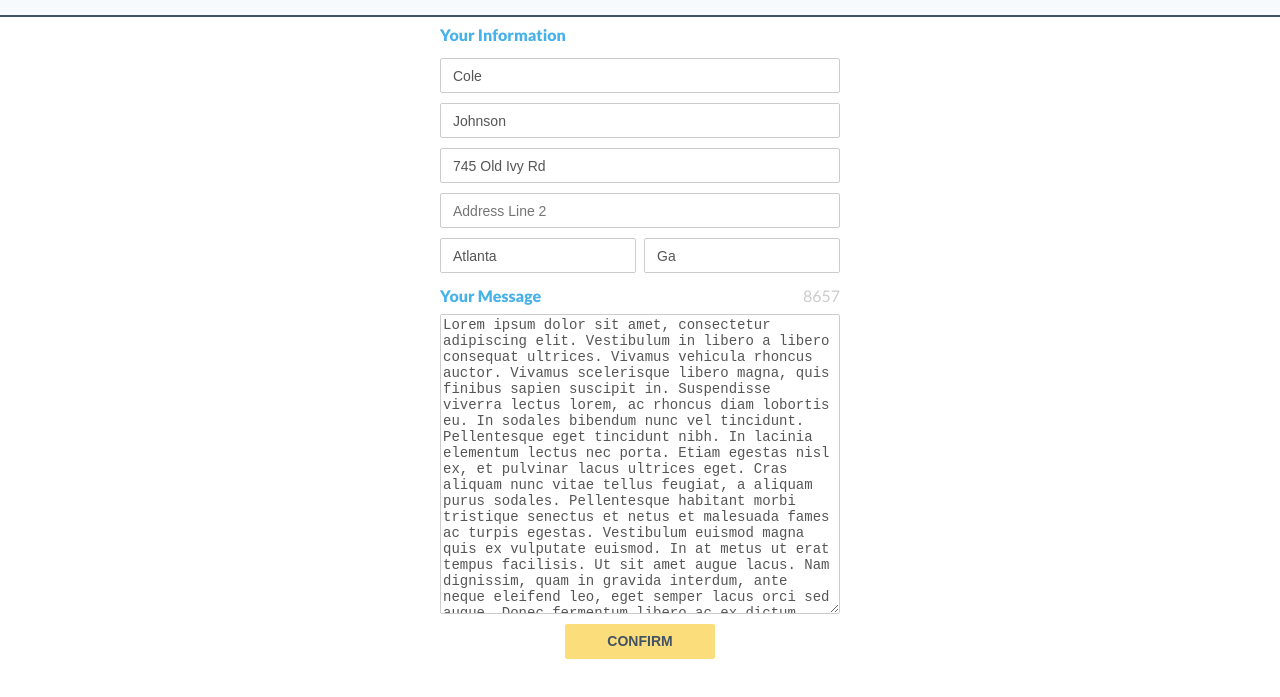
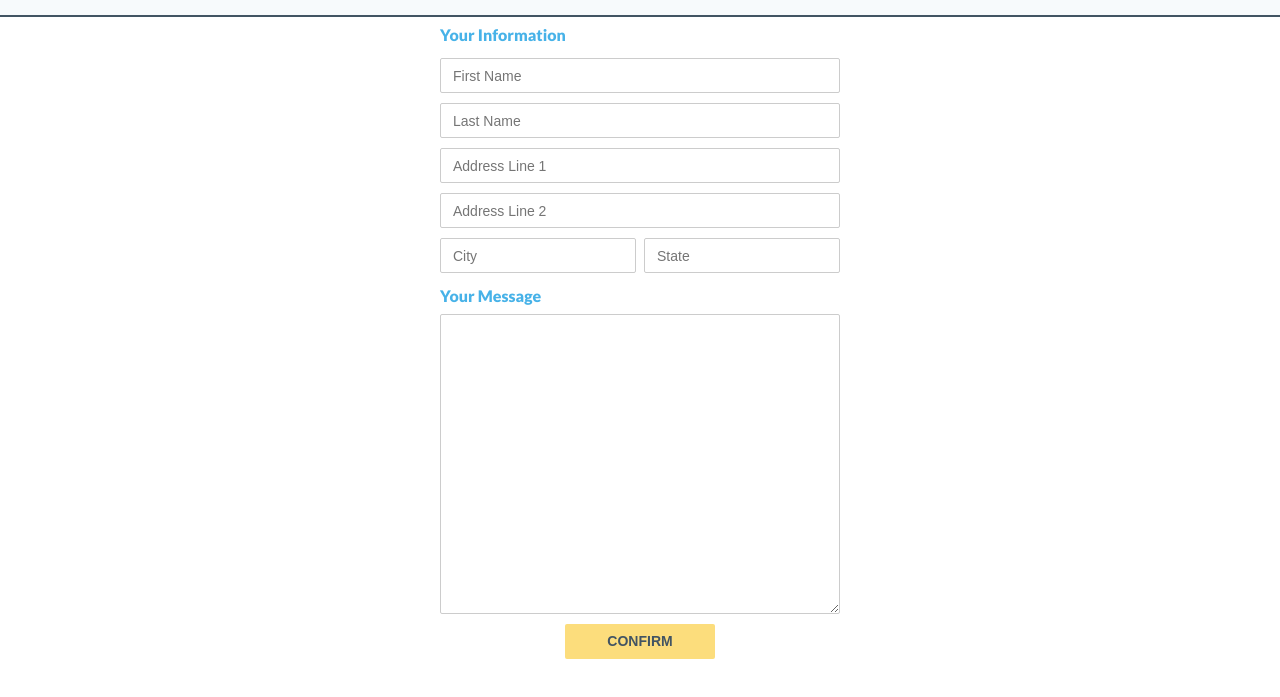
Before and after one commit to colejoh/letter-to-representative, a website: page public/index.html in a window 1280 px wide. Shown: the part 53-750 px from the top of the page. Drawn offline with nearby package versions, Linux system fonts and the light colour scheme; some packages are replaced by stand-ins of ours.

Commit message:
Final Version

```diff
--- a/public/css/app.css
+++ b/public/css/app.css
@@ -1,5 +1,6 @@
 body {
     font-family: 'Lato', sans-serif;
+    word-wrap: break-word;
 }
 .clearfix {
     overflow: auto;
--- a/public/js/controllers/controllers.main.js
+++ b/public/js/controllers/controllers.main.js
@@ -7,15 +7,14 @@ app.controller("mainCtrl", ['$scope', '$http',
     $scope.letter = {};
     $scope.sendCall.letter = $scope.letter;
     $scope.response;
-    $scope.disabled = false;
 
     // Dummy Data
-    $scope.letter.firstName = "Cole";
-    $scope.letter.lastName = "Johnson";
-    $scope.letter.lineOne = "745 Old Ivy Rd";
-    $scope.letter.city = "Atlanta";
-    $scope.letter.state = "Ga";
-    $scope.letter.message = "Lorem ipsum dolor sit amet, consectetur adipiscing elit. Vestibulum in libero a libero consequat ultrices. Vivamus vehicula rhoncus auctor. Vivamus scelerisque libero magna, quis finibus sapien suscipit in. Suspendisse viverra lectus lorem, ac rhoncus diam lobortis eu. In sodales bibendum nunc vel tincidunt. Pellentesque eget tincidunt nibh. In lacinia elementum lectus nec porta. Etiam egestas nisl ex, et pulvinar lacus ultrices eget. Cras aliquam nunc vitae tellus feugiat, a aliquam purus sodales. Pellentesque habitant morbi tristique senectus et netus et malesuada fames ac turpis egestas. Vestibulum euismod magna quis ex vulputate euismod. In at metus ut erat tempus facilisis. Ut sit amet augue lacus. Nam dignissim, quam in gravida interdum, ante neque eleifend leo, eget semper lacus orci sed augue. Donec fermentum libero ac ex dictum commodo. Proin semper porta auctor. Integer eget mi quis ligula mattis sollicitudin id eget ante. Nullam pharetra odio nec ante vestibulum maximus. Nunc turpis ante, porta consectetur tincidunt sed, ultricies eget eros. Vestibulum id blandit lacus. Integer eget arcu sollicitudin, fermentum dolor in, dictum mi. Fusce laoreet arcu eget nulla pulvinar efficitur. Nulla venenatis mi et enim luctus ultricies. Phasellus id eros sit amet elit fringilla hendrerit a in urna. Morbi vel egestas neque.";
+    // $scope.letter.firstName = "Cole";
+    // $scope.letter.lastName = "Johnson";
+    // $scope.letter.lineOne = "745 Old Ivy Rd";
+    // $scope.letter.city = "Atlanta";
+    // $scope.letter.state = "Ga";
+    // $scope.letter.message = "Lorem ipsum dolor sit amet, consectetur adipiscing elit. Vestibulum in libero a libero consequat ultrices. Vivamus vehicula rhoncus auctor. Vivamus scelerisque libero magna, quis finibus sapien suscipit in. Suspendisse viverra lectus lorem, ac rhoncus diam lobortis eu. In sodales bibendum nunc vel tincidunt. Pellentesque eget tincidunt nibh. In lacinia elementum lectus nec porta. Etiam egestas nisl ex, et pulvinar lacus ultrices eget. Cras aliquam nunc vitae tellus feugiat, a aliquam purus sodales. Pellentesque habitant morbi tristique senectus et netus et malesuada fames ac turpis egestas. Vestibulum euismod magna quis ex vulputate euismod. In at metus ut erat tempus facilisis. Ut sit amet augue lacus. Nam dignissim, quam in gravida interdum, ante neque eleifend leo, eget semper lacus orci sed augue. Donec fermentum libero ac ex dictum commodo. Proin semper porta auctor. Integer eget mi quis ligula mattis sollicitudin id eget ante. Nullam pharetra odio nec ante vestibulum maximus. Nunc turpis ante, porta consectetur tincidunt sed, ultricies eget eros. Vestibulum id blandit lacus. Integer eget arcu sollicitudin, fermentum dolor in, dictum mi. Fusce laoreet arcu eget nulla pulvinar efficitur. Nulla venenatis mi et enim luctus ultricies. Phasellus id eros sit amet elit fringilla hendrerit a in urna. Morbi vel egestas neque.";
 
     // Char count
     $scope.$watch('letter.message', function(newValue, oldValue) {
@@ -26,6 +25,7 @@ app.controller("mainCtrl", ['$scope', '$http',
         $scope.disabled = "";
       }
     })
+
 
     /*
      * Hits Google's representative API to find which person represents the specific
```
Also changed, not shown: app/templates/templates.letter.html (+1 -0 lines), public/templates/templates.confirm.html (+3 -3 lines), public/templates/templates.message.html (+1 -1 lines).
